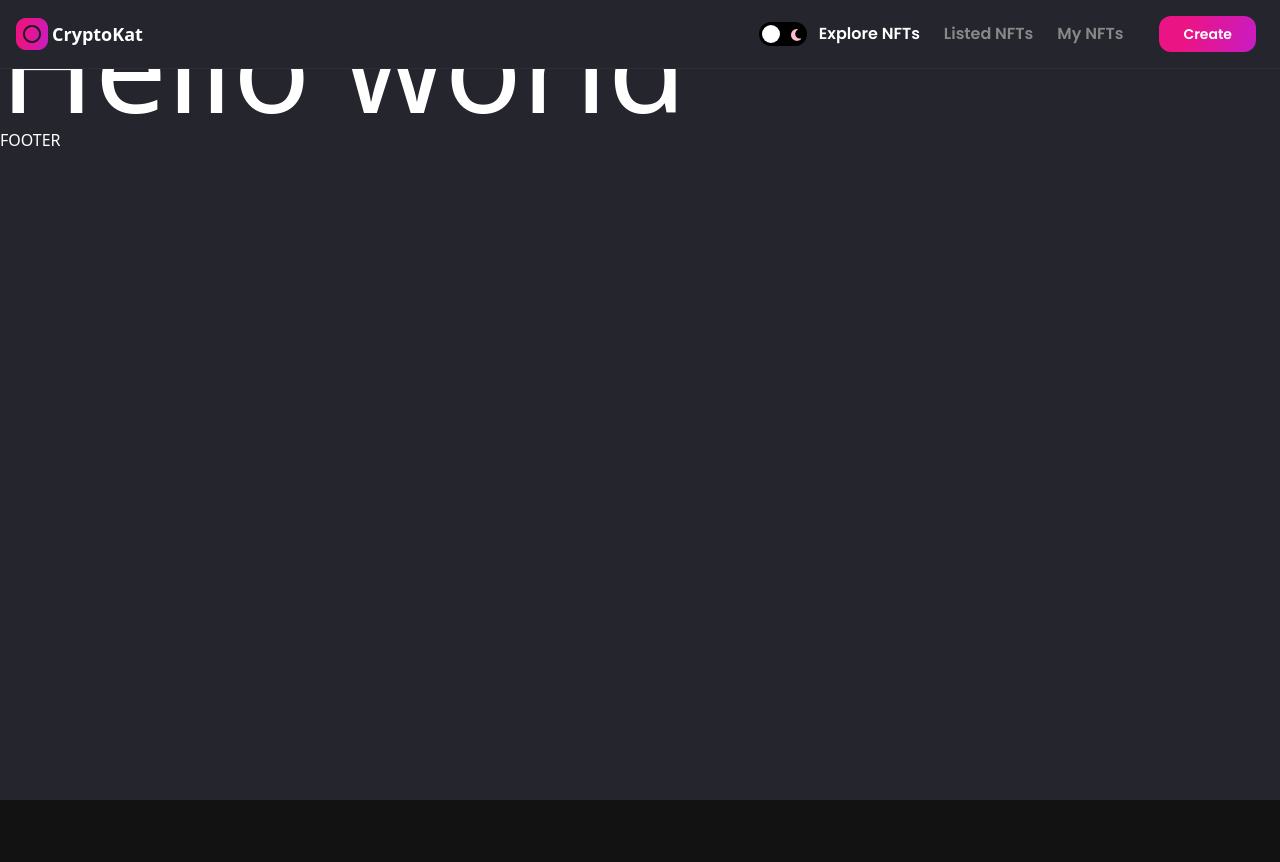
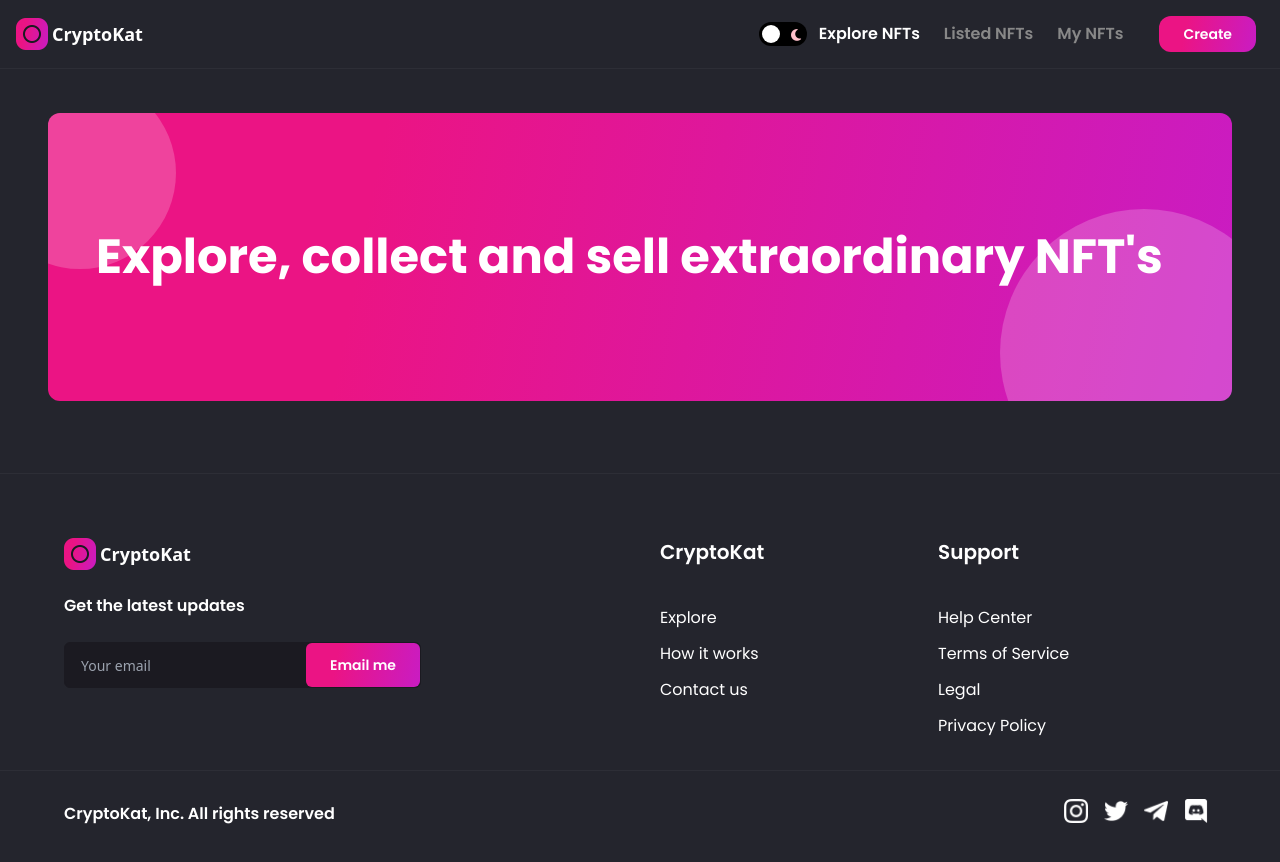
Before and after one commit to ginkakuzmanova/my-nft-marketplace, a Next.js app: page / in a window 1280 px wide. Shown: the top 862 px of the page. Before the commit the page ends 800 px from the top, so only its background shows below. Built offline with nearby package versions, Linux system fonts and the light colour scheme.

Commit message:
create footer and banner [NFT-3]

```diff
--- /dev/null
+++ b/components/Banner.jsx
@@ -0,0 +1,11 @@
+import React from 'react';
+
+export default function Banner({parentStyles, childStyles, text}) {
+    return (
+        <div className={`relative w-full flex items-center z-0 overflow-hidden nft-gradient ${parentStyles}`}>
+            <p className={`font-bold text-5xl font-poppins leading-70 ${childStyles}`}>{text}</p>
+            <div className={'absolute w-48 h-48 sm:w-32 sm:h-32 rounded-full white-bg -top-9 -left-16 -z-5'}/>
+            <div className={'absolute w-72 h-72 sm:w-56 sm:h-56 rounded-full white-bg -bottom-24 -right-14 -z-5'}/>
+        </div>
+    );
+}
--- a/components/Footer.jsx
+++ b/components/Footer.jsx
@@ -1,7 +1,53 @@
-import React from 'react';
+import Image from 'next/image';
+import {useTheme} from 'next-themes';
+import images from '../assets';
+import Button from './Button';
+import FooterLinks from './FooterLinks';
+import React from "react";
 
-const Footer = (props) => (
-    <div>FOOTER</div>
-);
+const Footer = () => {
+    const {theme} = useTheme();
+
+    return (
+        <footer className={'flexCenter flex-col border-t dark:border-nft-black-1 border-nft-gray-1 sm:py-8 py-16'}>
+            <div className={'w-full minmd:w-4/5 flex flex-row md:flex-col sm:px-4 px-16'}>
+                <div className={'flexStart flex-1 flex-col'}>
+                    <div className={'flexCenter cursor-pointer'}>
+                        <Image src={images.logo02} objectFit="contain" width={32} height={32} alt="logo"/>
+                        <p className="dark:text-white text-nft-black-1 font-semibold text-lg ml-1">CryptoKat</p>
+                    </div>
+                    <p className={'font-poppins dark:text-white text-nft-black-1 font-semibold text-base mt-6'}>Get the latest updates</p>
+                    <div className={'flexBetween md:w-full minlg:w-557 w-357 mt-6 dark:bg-nft-black-2 bg-white border dark:border-nft-black-2 border-nft-gray-2 rounded-md'}>
+                        <input type="email" placeholder={'Your email'} className={'h-full flex-1 w-full dark:bg-nft-black-2 bg-white px-4 py-3 rounded-md dark:text-white text-nft-black-1 font-normal text-sm minlg:text-lg outline-none'}/>
+                        <div className={'flex-initial'}>
+                            <Button classStyles={'rounded-md py-3'}>Email me</Button>
+                        </div>
+                    </div>
+                </div>
+                <div className={'flex-1 flexBetweenStart flex-wrap ml-10 md:ml-0 md:mt-8'}>
+                    <FooterLinks heading="CryptoKat" items={['Explore', 'How it works', 'Contact us']}/>
+                    <FooterLinks heading="Support" items={['Help Center', 'Terms of Service', 'Legal', 'Privacy Policy']}/>
+                </div>
+            </div>
+
+
+            <div className={'flexCenter w-full mt-5 border-t dark:border-nft-black-1 border-nft-gray-1 sm:px-4 px-16'}>
+                <div className={'flexBetween flex-row w-full minmd:w-4/5 sm:flex-col mt-7'}>
+                    <p className={'font-poppins dark:text-white text-nft-black-1 font-semibold text-base'}>CryptoKat,
+                        Inc. All rights reserved</p>
+                   <div className={'flex flex-row sm:mt-4'}>
+                       {[images.instagram, images.twitter, images.telegram, images.discord].map((image, index) => (
+                           <div key={index} className={'mx-2 cursor-pointer'}>
+                               <Image src={image} objectFit={"contain"} width={24} height={24} alt="networks logo"
+                                      className={`${theme === 'light' && 'filter invert'}`}/>
+                           </div>
+                       ))}
+                   </div>
+                </div>
+            </div>
+        </footer>
+    )
+}
+
 
 export default Footer;
--- /dev/null
+++ b/components/FooterLinks.jsx
@@ -0,0 +1,14 @@
+import React from 'react';
+
+function FooterLinks({ heading, items }) {
+    return (
+        <div className='flex-1 justify-start items-start'>
+            <h3 className={'font-poppins dark:text-white text-nft-black-1 font-semibold text-xl mb-10'}>{heading}</h3>
+            {items.map((item, index) => (
+                <p key={index} className={'font-poppins dark:text-white text-nft-black-1 font-normal text-base cursor-pointer dark:hover:text-nft-gray-1 hover:text-nft-black-1 my-3'}>{item}</p>
+            ))}
+        </div>
+    );
+}
+
+export default FooterLinks;
--- a/components/index.js
+++ b/components/index.js
@@ -3,5 +3,7 @@ import Footer from './Footer';
 import Button from './Button';
 import ButtonGroup from './ButtonGroup';
 import MenuItems from './MenuItems';
+import FooterLinks from './FooterLinks';
+import Banner from './Banner';
 
-export { Navbar, Footer, Button, ButtonGroup, MenuItems };
+export { Navbar, Footer, Button, ButtonGroup, MenuItems, FooterLinks, Banner };
--- a/pages/_app.js
+++ b/pages/_app.js
@@ -1,6 +1,6 @@
 import {ThemeProvider} from 'next-themes';
 import Script from 'next/script';
-import '../styles/globals.css'
+import '../styles/globals.css';
 import {Navbar, Footer} from "../components";
 
 function MyApp({Component, pageProps}) {
@@ -8,7 +8,9 @@ function MyApp({Component, pageProps}) {
       <ThemeProvider attribute="class">
         <div className="dark:bg-nft-dark bg-white min-h-screen">
           <Navbar/>
-          <Component {...pageProps} />
+          <div className={'pt-65'}>
+              <Component {...pageProps} />
+          </div>
           <Footer/>
         </div>
         <Script src="https://kit.fontawesome.com/3af1ce543a.js" crossOrigin="anonymous" />
--- a/pages/index.js
+++ b/pages/index.js
@@ -1,5 +1,11 @@
+import {Banner} from "../components";
+
 export default function Home() {
   return (
-   <div className={'text-9xl'}>Hello world</div>
+   <div className={'flex justify-center sm:px-4 p-12'}>
+     <div className={'w-full minmd:w-4/5'}>
+       <Banner parentStyles={'justify-start mb-6 h-72 sm:h-60 p-12 xs:p-4 xs:h-44 rounded-xl'} childStyles={'md:text-4xl sm:text-2xl xs:text-xl text-left'} text={"Explore, collect and sell extraordinary NFT's"}/>
+     </div>
+   </div>
   )
 }
```
